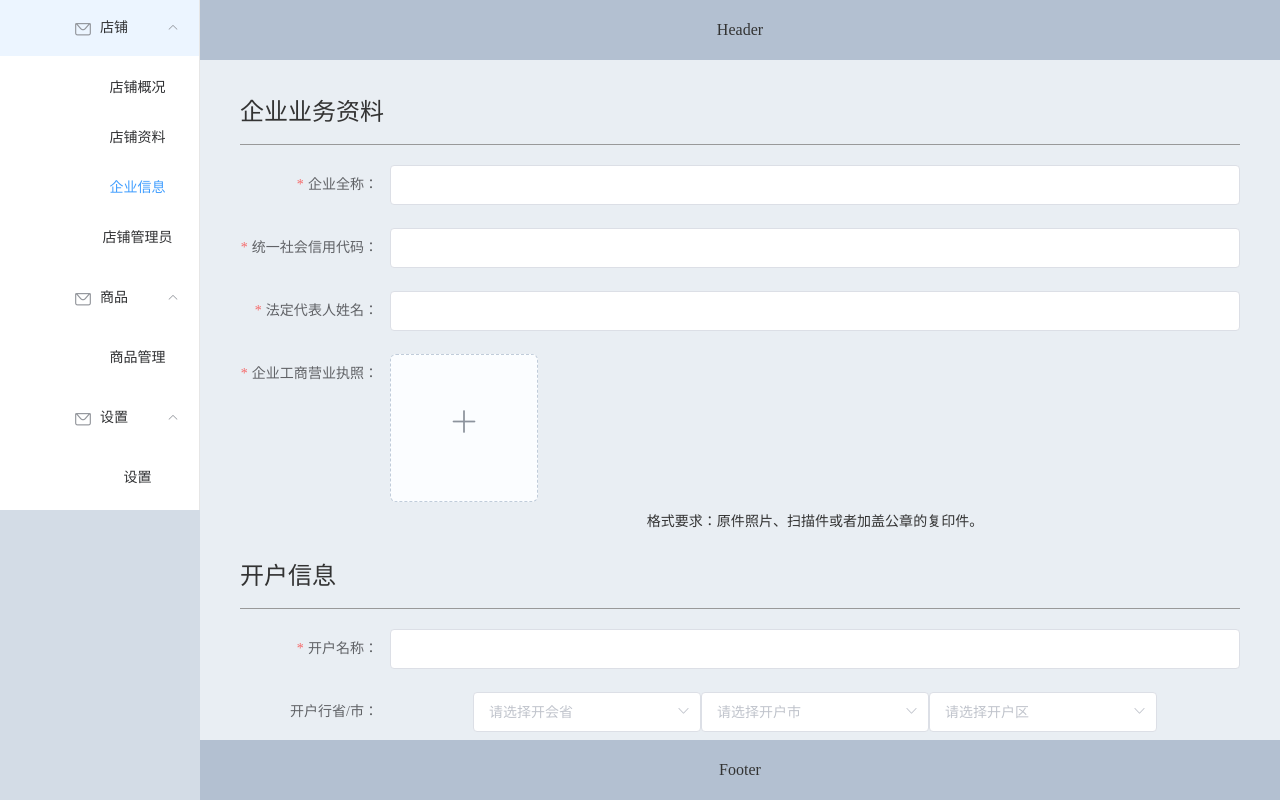
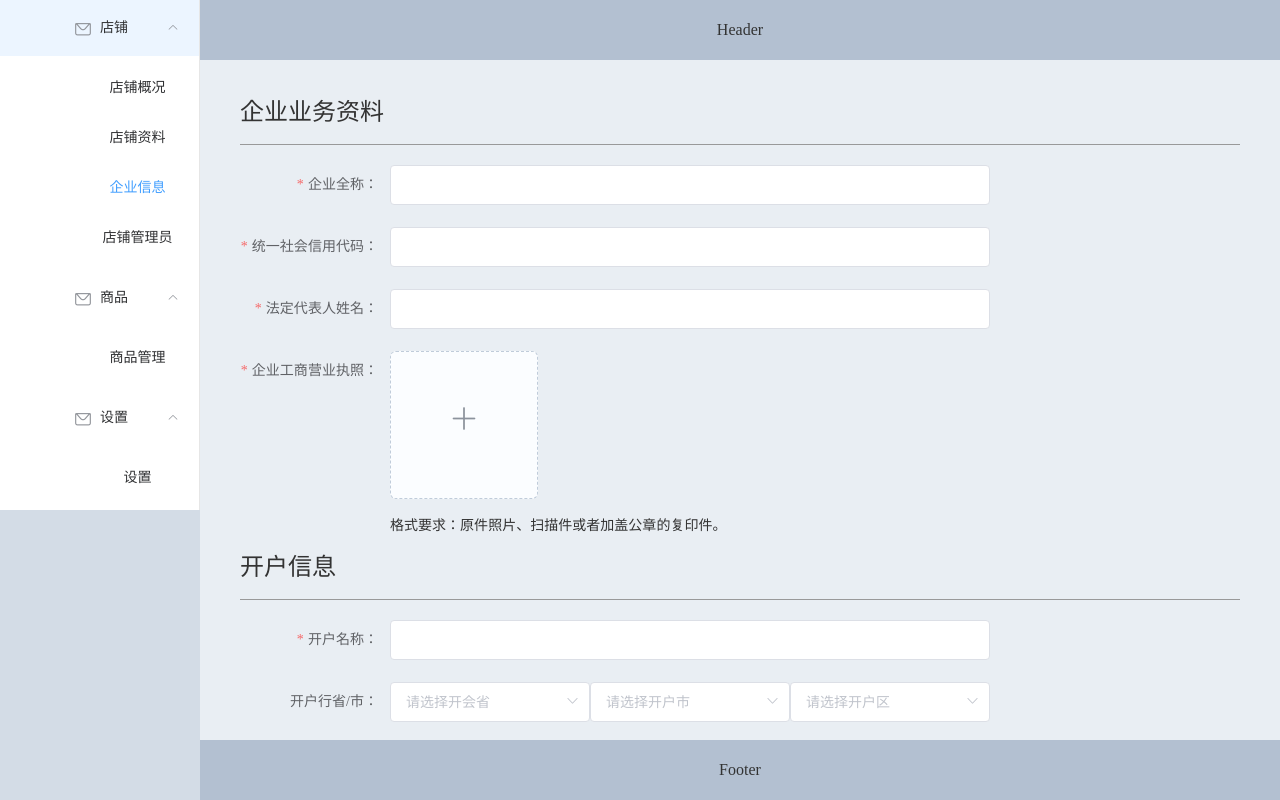
Before and after one commit to meiniepan/vue-mei, a Vue app: page /info in a window 1280 px wide. Built offline with nearby package versions, Linux system fonts and the light colour scheme.

Commit message:
Add common styles
Add table width, pop-up window, etc.

Signed-off-by: liulinnan@ulaidao.com

```diff
--- a/src/style/index.scss
+++ b/src/style/index.scss
@@ -44,7 +44,7 @@
 }
 
 .el-table td{
-  text-align: center;
+  @extend .center;
 }
 .echarts{
   width: 100%;
@@ -52,3 +52,66 @@
 .el-textarea__inner{
   resize: none;
 }
+.data-form{
+  .el-input,.el-select,.el-textarea{
+    width: 600px;
+    display: block;
+  }
+}
+/*upload tip*/
+.tips{
+  text-align: left;
+  display: block;
+  margin-top: 20px;
+}
+/*bank*/
+.open-address{
+  .el-form-item__content{
+    display: flex;
+  }
+  .el-select,.el-input{
+    width: 200px;
+  }
+}
+/*get code*/
+.bind-phone{
+  .el-form-item__content{
+    display: flex;
+  }
+  .el-input{
+    width: 488px;
+  }
+}
+/*alert*/
+.el-message-box{
+  width: 500px;
+  padding: 0 0 60px;
+  @include br(20);
+  .el-message-box__headerbtn{
+
+  }
+  .el-message-box__content{
+    padding: 0;
+    @extend .center;
+    @include m-top(82);
+    @include m-bottom(77);
+    @include size(24);
+  }
+  .el-message-box__btns{
+    padding: 0;
+    @extend .center;
+    .el-button{
+      @include wh(200,50);
+      @extend .br-bd;
+      @include size(16);
+    }
+    button:nth-child(2){
+      @extend .br-bg;
+      @include m-left(40);
+    }
+  }
+}
+/*staff component*/
+.el-checkbox__label{
+  line-height: 40px;
+}
--- a/src/views/Shop/ShopStaff.vue
+++ b/src/views/Shop/ShopStaff.vue
@@ -79,7 +79,7 @@
         },
         methods: {
             deleteAdmin(row) {
-                console.log(row);
+                //console.log(row);
                 this.$confirm('确定要删除管理员?', {
                     confirmButtonText: '确定',
                     cancelButtonText: '取消',
```
